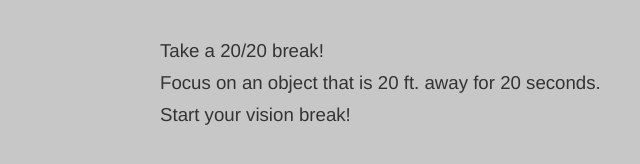
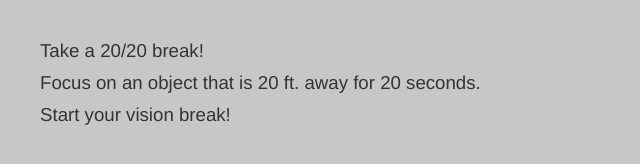
Before and after one commit to okovalov/eyeNotify, a plain HTML site: page break.html in a window 1280 px wide. Shown: the whole page, without its empty margins (0-640 px from the left). Drawn offline with Linux system fonts and the light colour scheme.

Commit message:
Changed the wrapper's centering to a simple top and left margin

```diff
--- a/base.css
+++ b/base.css
@@ -11,13 +11,13 @@ body {
 
 #wrapper {
     width: 960px;
-    margin: 40px auto 0 auto;
+    margin: 40px auto 0 40px;
 
     text-align: left;
 
     font-family: Helvetica, sans-serif;
     font-size: 14pt;
-    color: #333;
+    color: #333; /* a dark grey */
 }
 
 p {
@@ -26,5 +26,5 @@ p {
 
 #time {
     font-size: 150%;
-    color: #FF6A00;
+    color: #FC6900; /* a dark orange */
 }
```
